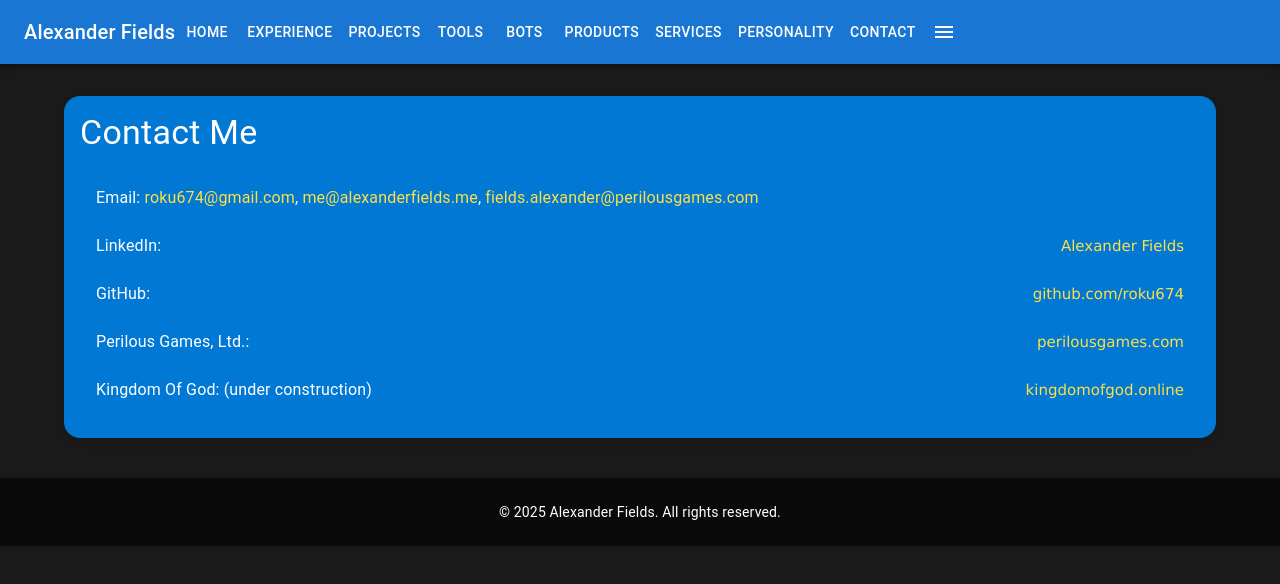
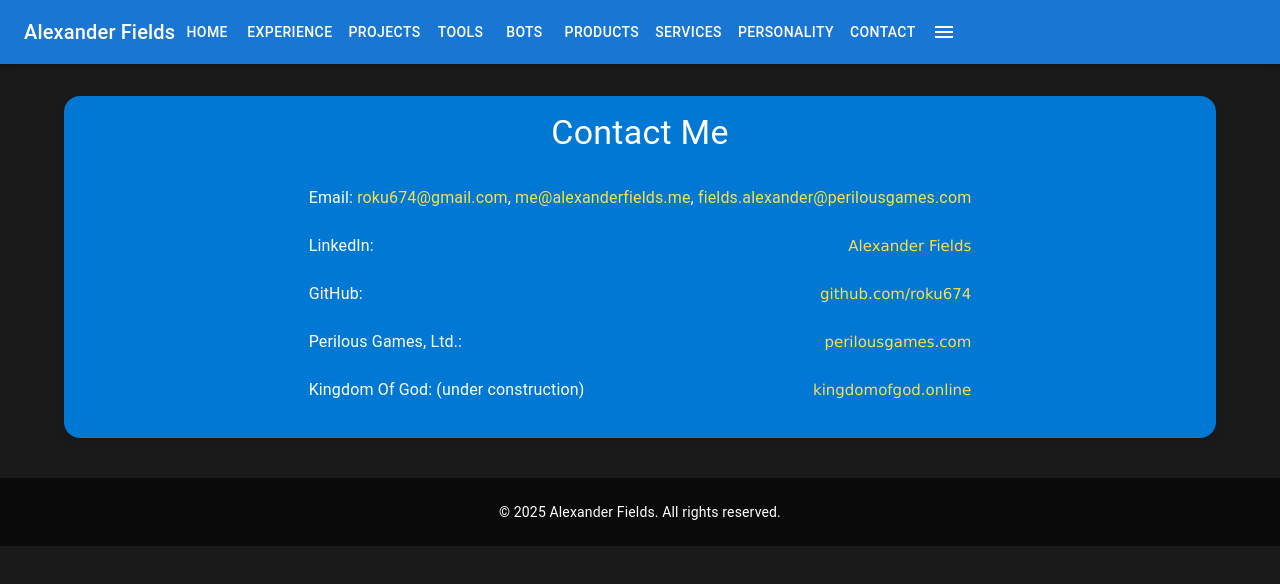
Before and after one commit to roku674/Website, a React (Create React App) app in the folder frontend/: page /contact in a window 1280 px wide. Shown: the top 584 px of the page. Built offline with nearby package versions, Linux system fonts and the light colour scheme; no server answers.

Commit message:
centering stuff

```diff
--- a/frontend/src/pages/Bots.js
+++ b/frontend/src/pages/Bots.js
@@ -50,9 +50,9 @@
 const BotsPage = () => {
   return (
     <Container maxWidth="md" style={{ marginTop: "20px" }}>
-      <Typography variant="h3" component="h1" gutterBottom>
-        Bots Page
-      </Typography>
+      <Typography variant="h3" component="h1" gutterBottom align="center">
+		Bots Page
+	  </Typography>
       <Grid container spacing={4}>
         {botsData.map((bot) => (
           <Grid item xs={12} sm={6} md={4} key={bot.id}>
--- a/frontend/src/pages/Contact.js
+++ b/frontend/src/pages/Contact.js
@@ -5,7 +5,14 @@
 const Contact = () => {
   return (
     <Container>
-      <Box mt={4} className="bubble"> {/* Apply the bubble class here */}
+      <Box
+        mt={4}
+        className="bubble"
+        display="flex"
+        flexDirection="column"
+        alignItems="center"
+        textAlign="center"
+      >
         <Typography variant="h4" gutterBottom>Contact Me</Typography>
         <List>
           <ListItem>
--- a/frontend/src/pages/Projects.js
+++ b/frontend/src/pages/Projects.js
@@ -12,8 +12,14 @@
 const Projects = () => {
   return (
     <Container>
-      <Box mt={4} className="bubble">
-        {/* Apply the bubble class here */}
+      <Box
+        mt={4}
+        className="bubble"
+        display="flex"
+        flexDirection="column"
+        alignItems="center"
+        textAlign="center"
+      >        {/* Apply the bubble class here */}
         <Typography variant="h4" gutterBottom>
           Projects
         </Typography>
```
